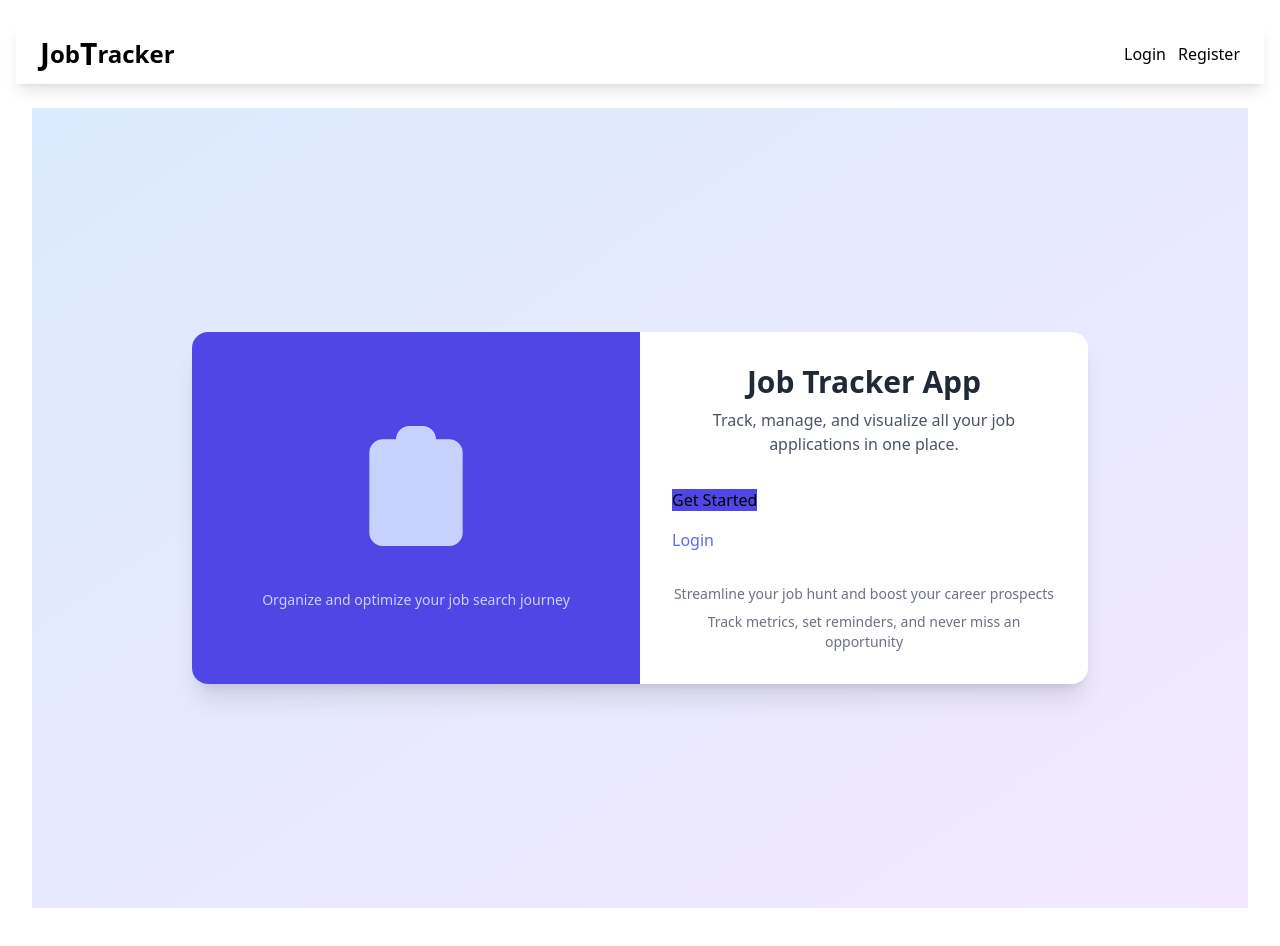
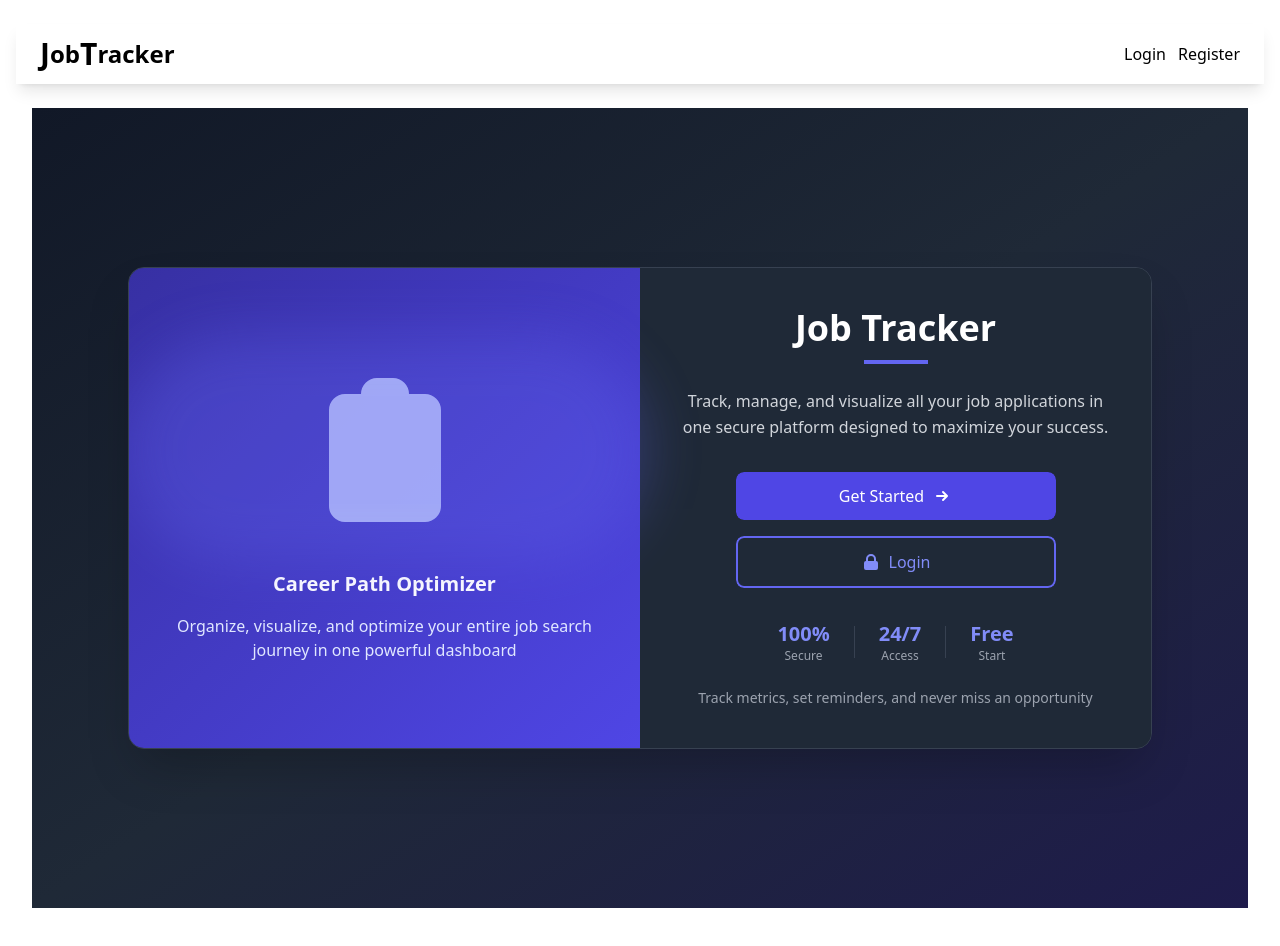
Before and after one commit to YashTirpude/job-application-tracker, a React (Create React App) app in the folder frontend/: page / in a window 1280 px wide. Shown: the top 946 px of the page. Built offline with nearby package versions, Linux system fonts and the light colour scheme; no server answers.

Commit message:
feat: enhance homepage ui

```diff
--- a/frontend/src/pages/HomePage.tsx
+++ b/frontend/src/pages/HomePage.tsx
@@ -1,89 +1,158 @@
-import React from "react";
+import React, { useEffect } from "react";
 import { Link } from "react-router-dom";
-import { motion } from "framer-motion";
+import { motion, useAnimation } from "framer-motion";
 
 const HomePage: React.FC = () => {
-  // Animation variants
+  const controls = useAnimation();
+
+  useEffect(() => {
+    controls.start("visible");
+  }, [controls]);
+
+  // Enhanced animation variants
   const containerVariants = {
     hidden: { opacity: 0 },
     visible: {
       opacity: 1,
       transition: {
         delayChildren: 0.3,
-        staggerChildren: 0.2,
+        staggerChildren: 0.15,
       },
     },
   };
 
   const itemVariants = {
-    hidden: { y: 20, opacity: 0 },
+    hidden: { y: 30, opacity: 0 },
     visible: {
       y: 0,
       opacity: 1,
-      transition: { duration: 0.5 },
+      transition: { duration: 0.6, ease: "easeOut" },
     },
   };
 
   const buttonVariants = {
-    hover: { scale: 1.05, transition: { duration: 0.2 } },
-    tap: { scale: 0.95 },
+    hover: {
+      scale: 1.05,
+      boxShadow: "0px 5px 15px rgba(79, 70, 229, 0.3)",
+      transition: { duration: 0.2 },
+    },
+    tap: { scale: 0.98 },
+  };
+
+  const illustrationVariants = {
+    hidden: { scale: 0.8, opacity: 0 },
+    visible: {
+      scale: 1,
+      opacity: 1,
+      transition: {
+        duration: 0.8,
+        ease: "easeOut",
+      },
+    },
   };
 
   return (
-    <div className="bg-gradient-to-br from-blue-100 to-purple-100 min-h-screen flex items-center justify-center p-4">
+    <div className="bg-gradient-to-br from-gray-900 via-gray-800 to-indigo-950 min-h-screen flex items-center justify-center p-4 md:p-8">
       <motion.div
-        className="max-w-4xl w-full bg-white rounded-2xl shadow-xl overflow-hidden"
+        className="max-w-5xl w-full bg-gray-800 rounded-2xl shadow-2xl overflow-hidden border border-gray-700"
         initial="hidden"
-        animate="visible"
+        animate={controls}
         variants={containerVariants}
       >
         <div className="flex flex-col md:flex-row">
-          {/* Left side with illustration */}
+          {/* Left side with improved illustration */}
           <motion.div
-            className="bg-indigo-600 md:w-1/2 p-8 flex items-center justify-center"
+            className="bg-gradient-to-br from-indigo-800 to-indigo-600 md:w-1/2 p-8 flex items-center justify-center"
             variants={itemVariants}
           >
             <div className="text-white text-center">
-              <svg
-                className="w-40 h-40 mx-auto mb-6 text-indigo-200"
-                fill="currentColor"
-                viewBox="0 0 24 24"
+              <motion.div variants={illustrationVariants} className="relative">
+                <svg
+                  className="w-48 h-48 mx-auto mb-6 text-indigo-200 opacity-90"
+                  fill="currentColor"
+                  viewBox="0 0 24 24"
+                >
+                  <path d="M9 5H7a2 2 0 00-2 2v12a2 2 0 002 2h10a2 2 0 002-2V7a2 2 0 00-2-2h-2M9 5a2 2 0 002 2h2a2 2 0 002-2M9 5a2 2 0 012-2h2a2 2 0 012 2m-6 9l2 2 4-4"></path>
+                </svg>
+                <motion.div
+                  className="absolute inset-0 bg-indigo-500 rounded-full opacity-20 blur-xl"
+                  animate={{
+                    scale: [1, 1.2, 1],
+                    opacity: [0.2, 0.3, 0.2],
+                  }}
+                  transition={{
+                    duration: 4,
+                    repeat: Infinity,
+                    repeatType: "mirror",
+                  }}
+                />
+              </motion.div>
+              <motion.h2
+                className="text-xl font-bold text-white mb-3"
+                variants={itemVariants}
               >
-                <path d="M9 5H7a2 2 0 00-2 2v12a2 2 0 002 2h10a2 2 0 002-2V7a2 2 0 00-2-2h-2M9 5a2 2 0 002 2h2a2 2 0 002-2M9 5a2 2 0 012-2h2a2 2 0 012 2m-6 9l2 2 4-4"></path>
-              </svg>
-              <p className="text-indigo-200 mt-4 text-sm">
-                Organize and optimize your job search journey
-              </p>
+                Career Path Optimizer
+              </motion.h2>
+              <motion.p
+                className="text-indigo-100 mt-4 text-sm md:text-base leading-relaxed"
+                variants={itemVariants}
+              >
+                Organize, visualize, and optimize your entire job search journey
+                in one powerful dashboard
+              </motion.p>
             </div>
           </motion.div>
 
-          {/* Right side with content */}
-          <motion.div className="p-8 md:w-1/2" variants={itemVariants}>
+          {/* Right side with enhanced content */}
+          <motion.div
+            className="p-8 md:p-10 md:w-1/2 bg-gray-800"
+            variants={itemVariants}
+          >
             <motion.h1
-              className="text-3xl font-bold text-center text-gray-800 mb-2"
+              className="text-3xl md:text-4xl font-bold text-center text-white mb-3"
               variants={itemVariants}
             >
-              Job Tracker App
+              Job Tracker
             </motion.h1>
+            <motion.div
+              className="h-1 w-16 bg-indigo-500 mx-auto mb-6"
+              variants={itemVariants}
+            />
             <motion.p
-              className="text-gray-600 text-center mb-8"
+              className="text-gray-300 text-center mb-8 leading-relaxed"
               variants={itemVariants}
             >
               Track, manage, and visualize all your job applications in one
-              place.
+              secure platform designed to maximize your success.
             </motion.p>
 
-            <motion.div className="flex flex-col gap-4" variants={itemVariants}>
+            <motion.div
+              className="flex flex-col gap-4 max-w-xs mx-auto"
+              variants={itemVariants}
+            >
               <motion.div
                 variants={buttonVariants}
                 whileHover="hover"
                 whileTap="tap"
+                className="overflow-hidden rounded-lg"
               >
                 <Link
                   to="/register"
-                  className="btn btn-primary w-full bg-indigo-600 hover:bg-indigo-700 border-none"
+                  className="bg-indigo-600 hover:bg-indigo-700 text-white w-full py-3 px-6 rounded-lg font-medium flex items-center justify-center transition-all duration-300"
                 >
-                  Get Started
+                  <span>Get Started</span>
+                  <svg
+                    xmlns="http://www.w3.org/2000/svg"
+                    className="h-5 w-5 ml-2"
+                    viewBox="0 0 20 20"
+                    fill="currentColor"
+                  >
+                    <path
+                      fillRule="evenodd"
+                      d="M10.293 5.293a1 1 0 011.414 0l4 4a1 1 0 010 1.414l-4 4a1 1 0 01-1.414-1.414L12.586 11H5a1 1 0 110-2h7.586l-2.293-2.293a1 1 0 010-1.414z"
+                      clipRule="evenodd"
+                    />
+                  </svg>
                 </Link>
               </motion.div>
 
@@ -91,22 +160,56 @@ const HomePage: React.FC = () => {
                 variants={buttonVariants}
                 whileHover="hover"
                 whileTap="tap"
+                className="overflow-hidden rounded-lg"
               >
                 <Link
                   to="/login"
-                  className="btn btn-outline w-full border-indigo-500 text-indigo-500 hover:bg-indigo-500 hover:text-white"
+                  className="bg-transparent border-2 border-indigo-500 text-indigo-400 hover:bg-indigo-900 hover:text-white w-full py-3 px-6 rounded-lg font-medium flex items-center justify-center transition-all duration-300"
                 >
-                  Login
+                  <svg
+                    xmlns="http://www.w3.org/2000/svg"
+                    className="h-5 w-5 mr-2"
+                    viewBox="0 0 20 20"
+                    fill="currentColor"
+                  >
+                    <path
+                      fillRule="evenodd"
+                      d="M5 9V7a5 5 0 0110 0v2a2 2 0 012 2v5a2 2 0 01-2 2H5a2 2 0 01-2-2v-5a2 2 0 012-2zm8-2v2H7V7a3 3 0 116 0z"
+                      clipRule="evenodd"
+                    />
+                  </svg>
+                  <span>Login</span>
                 </Link>
               </motion.div>
             </motion.div>
 
             <motion.div
-              className="mt-8 text-center text-sm text-gray-500"
+              className="mt-8 text-center text-gray-400"
               variants={itemVariants}
             >
-              <p>Streamline your job hunt and boost your career prospects</p>
-              <p className="mt-2">
+              <div className="flex items-center justify-center space-x-6 mb-4">
+                <div className="flex flex-col items-center">
+                  <span className="text-indigo-400 text-xl font-bold">
+                    100%
+                  </span>
+                  <span className="text-xs">Secure</span>
+                </div>
+                <div className="h-8 w-px bg-gray-700"></div>
+                <div className="flex flex-col items-center">
+                  <span className="text-indigo-400 text-xl font-bold">
+                    24/7
+                  </span>
+                  <span className="text-xs">Access</span>
+                </div>
+                <div className="h-8 w-px bg-gray-700"></div>
+                <div className="flex flex-col items-center">
+                  <span className="text-indigo-400 text-xl font-bold">
+                    Free
+                  </span>
+                  <span className="text-xs">Start</span>
+                </div>
+              </div>
+              <p className="text-sm text-gray-400 mt-6">
                 Track metrics, set reminders, and never miss an opportunity
               </p>
             </motion.div>
```
